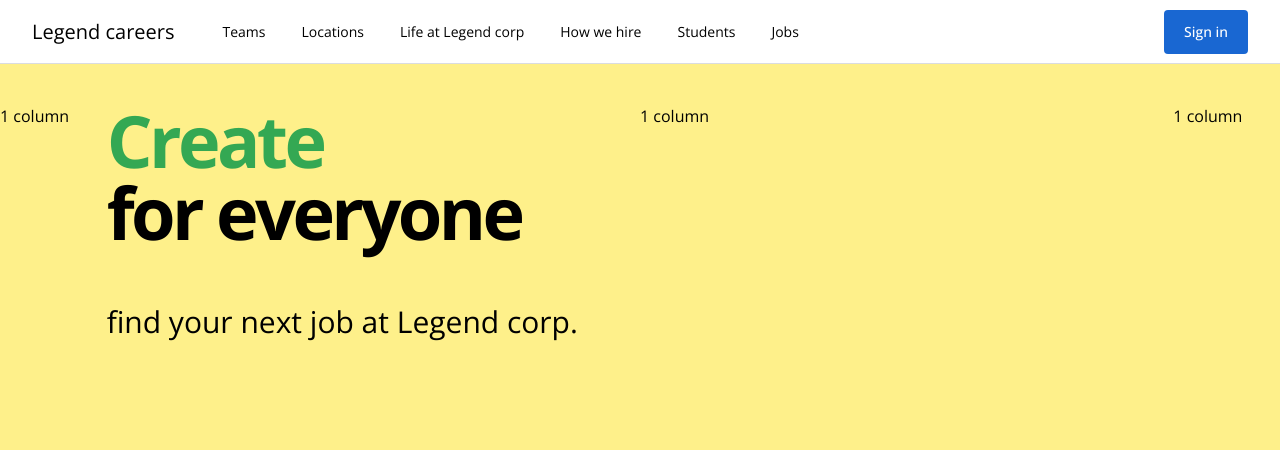
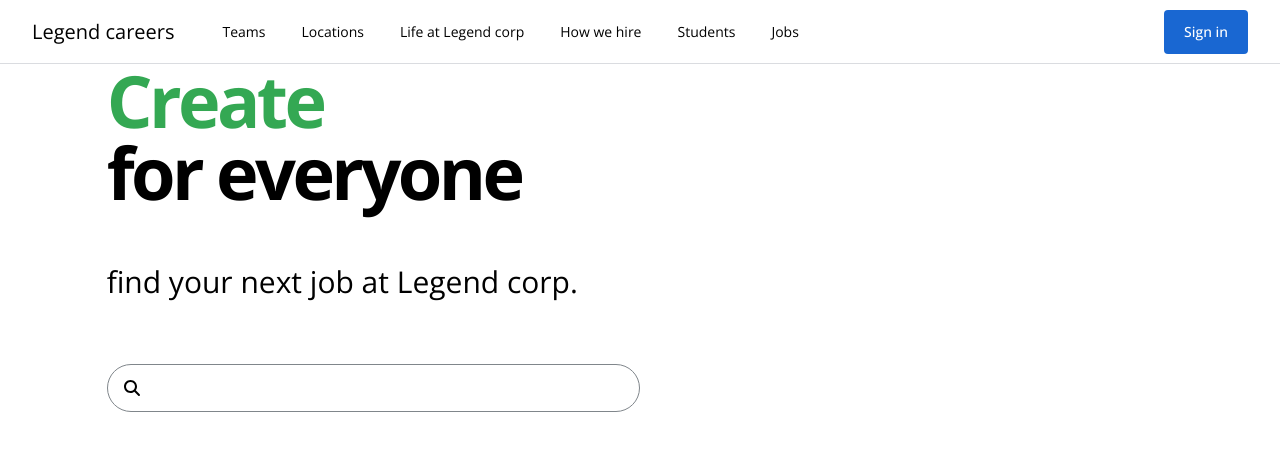
Before and after one commit to Legend1381/Legend-careers, a Vue app: page / in a window 1280 px wide. Shown: the top 450 px of the page. Built offline with nearby package versions, Linux system fonts and the light colour scheme.

Commit message:
158-CSS Styling JobSearchForm

```diff
--- a/package.json
+++ b/package.json
@@ -12,7 +12,7 @@
     "format": "prettier --write src/"
   },
   "dependencies": {
-    "@fortawesome/fontawesome-svg-core": "^6.5.2",
+    "@fortawesome/fontawesome-svg-core": "^6.6.0",
     "@fortawesome/free-solid-svg-icons": "^6.5.2",
     "@fortawesome/vue-fontawesome": "^3.0.8",
     "vue": "^3.4.21"
--- /dev/null
+++ b/src/components/JobSearchForm.vue
@@ -0,0 +1,11 @@
+<template>
+  <form class="flex h-12 w-full items-center rounded-3xl border border-solid border-brand-gray-3">
+    <font-awesome-icon :icon="['fas', 'search']" class="mr-3 ml-4" />
+  </form>
+</template>
+
+<script>
+export default {
+  name: 'JobSearchForm'
+}
+</script>
--- a/src/components/TheHeadline.vue
+++ b/src/components/TheHeadline.vue
@@ -1,5 +1,5 @@
 <template>
-  <section>
+  <section class="mb-16">
     <h1 class="mb-14 text-7xl font-bold tracking-tighter">
       <span :class="actionClasses">{{ action }}</span>
       <br />for everyone
--- a/src/components/TheHero.vue
+++ b/src/components/TheHero.vue
@@ -1,16 +1,17 @@
 <template>
   <main>
-    <section class="flex flex-col h-screen bg-yellow-200 pt-10 pb-20">
+    <section class="flex flex-col h-screen pb-20">
       <div class="grid grid-cols-12">
-        <div class="col-span-1 col-start-1">1 column</div>
+        <div class="col-span-1 col-start-1"></div>
 
         <div class="col-span-5 col-start-2">
-          <TheHeadline />
+          <the-headline />
+          <job-search-form />
         </div>
 
-        <div class="col-span-5 col-start-7">1 column</div>
+        <div class="col-span-5 col-start-7"></div>
 
-        <div class="col-span-1 col-start-12">1 column</div>
+        <div class="col-span-1 col-start-12"></div>
       </div>
     </section>
   </main>
@@ -18,11 +19,13 @@
 
 <script>
 import TheHeadline from '@/components/TheHeadline.vue'
+import JobSearchForm from '@/components/JobSearchForm.vue'
 
 export default {
   name: 'TheHero',
   components: {
-    TheHeadline
+    TheHeadline,
+    JobSearchForm
   }
 }
 </script>
```
Also changed, not shown: 2 other files (tests, documents, lock files or other folders).
